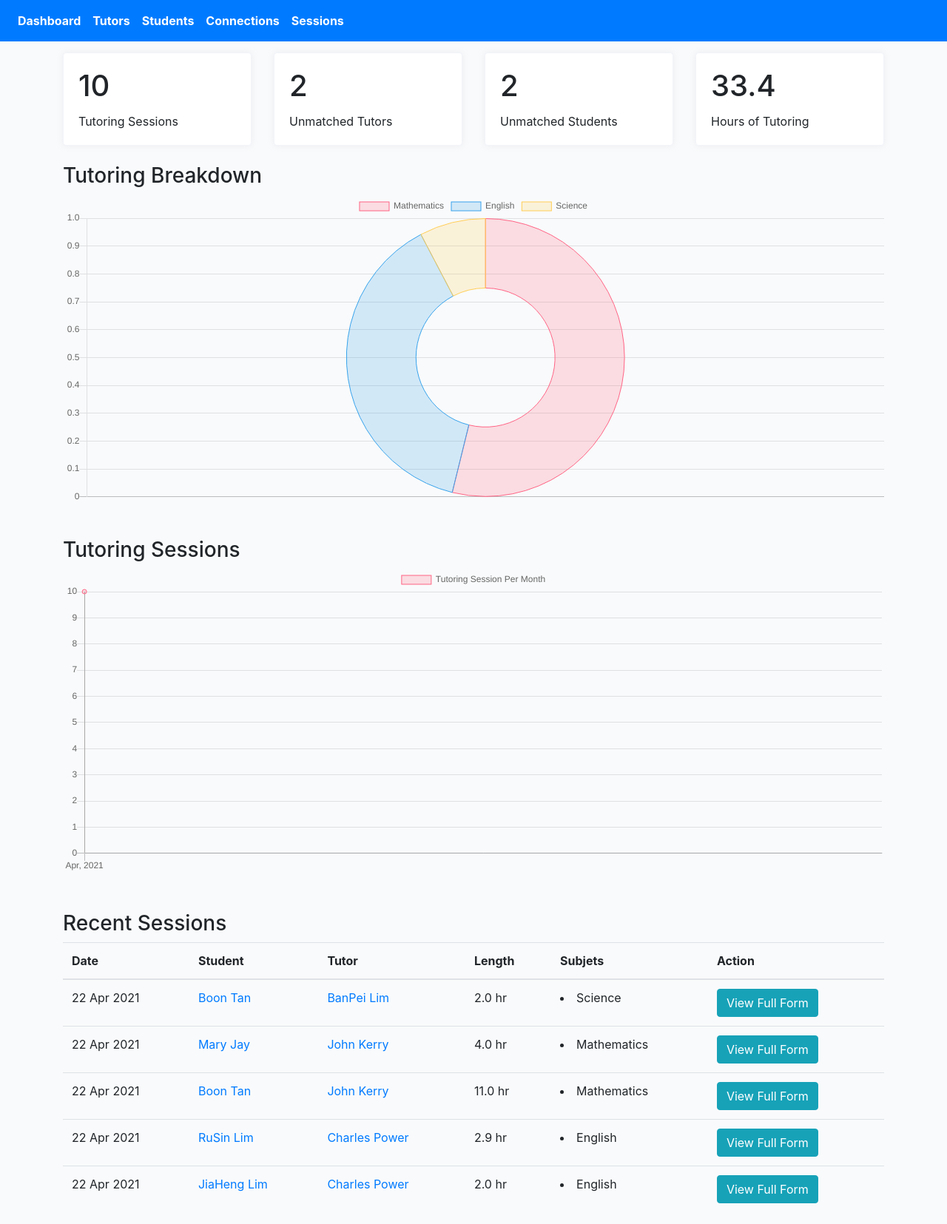
After one commit to hrabbani/tutorphase1, a Django app: page /profiles/dashboard/ in a window 1280 px wide. The commit adds this page. Shown: the whole page at 74% size. Run offline with Django 3.2, Linux system fonts and the light colour scheme; data comes from the database, SQL or seed files in the repository; both versions use the stored data as it was after the commit; some libraries are stand-ins or nearby versions.

Commit message:
Second Commit

```diff
--- a/profiles/models.py
+++ b/profiles/models.py
@@ -113,5 +113,8 @@ class Session(models.Model):
     def get_subjects(self):
         return self.subjects.all()
 
+    def get_subjects_no(self):
+        return self.subjects.all().count()
+
     def get_absolute_url(self):
         return reverse("profiles:session-detail-view", kwargs={"pk": self.pk})
--- a/profiles/urls.py
+++ b/profiles/urls.py
@@ -12,6 +12,7 @@ from .views import (
     SessionDetailView,
     tutor_profile_form,
     student_profile_form,
+    dashboard,
 
 
 
@@ -32,6 +33,8 @@ urlpatterns = [
     path('<pk>/session/', SessionDetailView.as_view(), name='session-detail-view'),
     path('tutor-profile-input/', tutor_profile_form, name='tutor-profile-form'),
     path('student-profile-input/', student_profile_form, name='student-profile-form'),
+    path('dashboard/', dashboard, name='dashboard'),
+
 
 
 ]
--- a/profiles/views.py
+++ b/profiles/views.py
@@ -1,6 +1,6 @@
 from django.db import connection
 from django.shortcuts import render, redirect, get_object_or_404
-from .models import Profile, Connection, Session
+from .models import Profile, Connection, Session, Subject
 from .forms import ProfileModelForm
 from django.views.generic import ListView, DetailView, UpdateView
 from django.contrib.auth.models import User
@@ -9,6 +9,14 @@ from django.contrib.auth.decorators import login_required
 from django.contrib.auth.mixins import LoginRequiredMixin
 from django.http.response import HttpResponse, JsonResponse
 import json
+from datetime import timedelta
+from datetime import date
+from django.db.models import Sum
+from django.utils import timezone
+from django.db.models import Count
+from django.db.models.functions import TruncMonth
+import collections
+
 
 
 
@@ -144,7 +152,7 @@ class SessionListView(ListView):
     template_name = 'session-list.html'
 
     def get_queryset(self):
-        qs = Session.objects.all()
+        qs = Session.objects.all().order_by('-created')
         return qs
 
 
@@ -195,3 +203,51 @@ def student_profile_form(request):
     context = {'form':form}
 
     return render(request, 'student-profile-form.html', context)
+
+
+
+
+def dashboard(request):
+
+    x = 0
+    for tutor in Profile.objects.filter(role='tutor'):
+        if tutor.get_friends_no() == 0:
+            x = x + 1
+
+    y = 0
+    for student in Profile.objects.filter(role='student'):
+        if student.get_friends_no() == 0:
+            y = y + 1
+
+    todays_date = timezone.now()
+    thirty_days_ago = todays_date-timedelta(days=30)
+    thirty_days_session = Session.objects.filter(created__gte=thirty_days_ago, created__lte=todays_date)
+
+    num_session = thirty_days_session.count()
+    hour_session = thirty_days_session.aggregate(Sum('length'))
+
+    num_math = thirty_days_session.filter(subjects__in=[1]).count()
+    num_english = thirty_days_session.filter(subjects__in=[2]).count()
+
+    month = Session.objects.annotate(month=TruncMonth('created')).values('month').annotate(total=Count('connection'))
+    recent_session = Session.objects.all().order_by('-created')[:5]
+
+    z = []
+    for session in Session.objects.filter():
+        z.append(list(session.get_subjects().values('name')))
+
+    flat_list = [item for sublist in z for item in sublist]
+    unique_counts = dict(collections.Counter(e['name'] for e in flat_list))
+
+    context = {'month':month,
+                'x':x,
+                'y':y,
+                'num_session':num_session,
+                'hour_session':hour_session,
+                'num_math':num_math,
+                'num_english':num_english,
+                'recent_session':recent_session,
+                'unique_counts':unique_counts,
+                }
+
+    return render(request, 'dashboard.html', context)
--- a/templates/base.html
+++ b/templates/base.html
@@ -14,6 +14,12 @@
     <script src="https://netdna.bootstrapcdn.com/bootstrap/4.4.1/js/bootstrap.min.js"></script>
     <link href="https://netdna.bootstrapcdn.com/bootstrap/4.4.1/css/bootstrap.min.css" rel="stylesheet">
     <link href="https://maxcdn.bootstrapcdn.com/font-awesome/4.3.0/css/font-awesome.min.css" rel="stylesheet">
+
+    <!--Chart js-->
+    <script src="https://cdnjs.cloudflare.com/ajax/libs/Chart.js/2.8.0/Chart.min.js" integrity="sha256-Uv9BNBucvCPipKQ2NS9wYpJmi8DTOEfTA/nH2aoJALw=" crossorigin="anonymous"></script>
+    <link rel="stylesheet" href="https://cdnjs.cloudflare.com/ajax/libs/Chart.js/2.8.0/Chart.min.css" integrity="sha256-aa0xaJgmK/X74WM224KMQeNQC2xYKwlAt08oZqjeF0E=" crossorigin="anonymous" />
+
+
     <link rel="stylesheet" href="{% static '/css/base.css' %}">
     <link rel="stylesheet" href="{% block stylesheet %}{% endblock %}">
 </head>
--- /dev/null
+++ b/templates/dashboard.html
@@ -0,0 +1,198 @@
+{% extends 'base.html' %}
+{% load static %}
+{% block stylesheet %}{% static '/css/profile.css' %}{% endblock %}
+{% block title %}Dashboard{% endblock title %}
+
+
+{% block content %}
+
+
+<div class="row">
+    <div class="col-sm-3">
+        <div class="card">
+            <div class="card-body">
+                <h1 class="card-title">{{num_session}}</h1>
+                <p class="card-text">Tutoring Sessions</p>
+            </div>
+        </div>
+    </div>
+    <div class="col-sm-3">
+        <div class="card">
+            <div class="card-body">
+                <h1 class="card-title">{{x}}</h1>
+                <p class="card-text">Unmatched Tutors</p>
+            </div>
+        </div>
+    </div>
+    <div class="col-sm-3">
+        <div class="card">
+            <div class="card-body">
+                <h1 class="card-title">{{y}}</h1>
+                <p class="card-text">Unmatched Students</p>
+            </div>
+        </div>
+    </div>
+    <div class="col-sm-3">
+        <div class="card">
+            <div class="card-body">
+                <h1 class="card-title">
+                    {% for key, value in hour_session.items %}
+                    {{ value }}
+                    {% endfor %}
+                </h1>
+                <p class="card-text">Hours of Tutoring</p>
+            </div>
+        </div>
+    </div>
+</div>
+
+</br>
+
+<h3>Tutoring Breakdown</h3>
+<canvas id="subjectChart" width="400" height="150"></canvas>
+
+</br>
+</br>
+<h3>Tutoring Sessions</h3>
+<canvas id="sessionChart" width="400" height="150"></canvas>
+
+
+</br>
+</br>
+
+<h3>Recent Sessions</h3>
+
+<div class="table-responsive-lg">
+    <table class="table">
+        <thead>
+            <tr>
+                <th scope="col">Date</th>
+                <th scope="col">Student</th>
+                <th scope="col">Tutor</th>
+                <th scope="col">Length</th>
+                <th scope="col">Subjets</th>
+                <th scope="col">Action</th>
+            </tr>
+        </thead>
+        <tbody>
+
+            {% for obj in recent_session %}
+            <tr>
+                <td>{{obj.created|date:"d M Y"}}</td>
+                <td><a href="{{obj.connection.student.get_absolute_url}}">{{obj.connection.student.first_name}}
+                        {{obj.connection.student.last_name}}</a></td>
+                <td><a href="{{obj.connection.tutor.get_absolute_url}}">{{obj.connection.tutor.first_name}}
+                        {{obj.connection.tutor.last_name}}</a></td>
+                <td>{{obj.length}} hr</td>
+                <td>
+                    {% for subject in obj.get_subjects %}
+                    <li>{{subject}}</li>
+                    {% endfor %}
+                </td>
+                <td><a href="{{obj.get_absolute_url}}"><button type="submit" class="btn btn-info">View Full
+                            Form</button></a></td>
+
+            </tr>
+
+            {% endfor %}
+
+        </tbody>
+    </table>
+</div>
+
+
+
+{% endblock content %}
+
+
+
+
+
+{% block scripts %}
+<script>
+$(document).ready(function () {
+    var ctx = document.getElementById('subjectChart').getContext('2d');
+    var myChart = new Chart(ctx, {
+        type: 'doughnut',
+        data: {
+            labels:[{% for key, value in unique_counts.items %}'{{ key }}',{% endfor %}],
+            datasets: [{
+                label: '# of Votes',
+                data: [{% for key, value in unique_counts.items %}{{ value }},{% endfor %}],
+                backgroundColor: [
+                    'rgba(255, 99, 132, 0.2)',
+                    'rgba(54, 162, 235, 0.2)',
+                    'rgba(255, 206, 86, 0.2)',
+                    'rgba(75, 192, 192, 0.2)',
+                    'rgba(153, 102, 255, 0.2)',
+                    'rgba(255, 159, 64, 0.2)'
+                ],
+                borderColor: [
+                    'rgba(255, 99, 132, 1)',
+                    'rgba(54, 162, 235, 1)',
+                    'rgba(255, 206, 86, 1)',
+                    'rgba(75, 192, 192, 1)',
+                    'rgba(153, 102, 255, 1)',
+                    'rgba(255, 159, 64, 1)'
+                ],
+                borderWidth: 1
+            }]
+        },
+        options: {
+            scales: {
+                yAxes: [{
+                    ticks: {
+                        beginAtZero: true
+                    }
+                }]
+            }
+        }
+    });
+
+});
+
+
+$(document).ready(function () {
+    var ctx = document.getElementById('sessionChart').getContext('2d');
+    var myChart = new Chart(ctx, {
+        type: 'line',
+        data: {
+            labels: [{% for x in month %}'{{x.month|date:"M, Y"}}',{% endfor %}],
+            datasets: [{
+                label: 'Tutoring Session Per Month',
+                data: [{% for x in month %}{{x.total}},{% endfor %}],
+                backgroundColor: [
+                    'rgba(255, 99, 132, 0.2)',
+                    'rgba(54, 162, 235, 0.2)',
+                    'rgba(255, 206, 86, 0.2)',
+                    'rgba(75, 192, 192, 0.2)',
+                    'rgba(153, 102, 255, 0.2)',
+                    'rgba(255, 159, 64, 0.2)'
+                ],
+                borderColor: [
+                    'rgba(255, 99, 132, 1)',
+                    'rgba(54, 162, 235, 1)',
+                    'rgba(255, 206, 86, 1)',
+                    'rgba(75, 192, 192, 1)',
+                    'rgba(153, 102, 255, 1)',
+                    'rgba(255, 159, 64, 1)'
+                ],
+                borderWidth: 1
+            }]
+        },
+        options: {
+            scales: {
+                yAxes: [{
+                    ticks: {
+                        beginAtZero: true
+                    }
+                }]
+            }
+        }
+    });
+
+});
+
+
+</script>
+{% endblock scripts %}
--- a/templates/navbar.html
+++ b/templates/navbar.html
@@ -7,6 +7,9 @@
 
     <div class="collapse navbar-collapse" id="navbarSupportedContent">
         <ul class="navbar-nav mr-auto">
+            <li class="nav-item active">
+                <a class="nav-link" style="font-weight: bold" href="{% url 'profiles:dashboard' %}">Dashboard</a>
+            </li>
             <li class="nav-item active">
                 <a class="nav-link" style="font-weight: bold" href="{% url 'profiles:tutor-profiles-view' %}">Tutors</a>
             </li>
@@ -19,8 +22,7 @@
                     href="{% url 'profiles:connection-view' %}">Connections</a>
             </li>
             <li class="nav-item active">
-                <a class="nav-link" style="font-weight: bold"
-                    href="{% url 'profiles:session-view' %}">Sessions</a>
+                <a class="nav-link" style="font-weight: bold" href="{% url 'profiles:session-view' %}">Sessions</a>
             </li>
         </ul>
     </div>
```
Also changed, not shown: core/static/css/profile.css (line endings or trailing spaces), db.sqlite3, profiles/admin.py (line endings or trailing spaces), profiles/migrations/0019_test.py (added), profiles/migrations/0020_auto_20210421_2149.py (added), profiles/migrations/0021_auto_20210421_2152.py (added).
